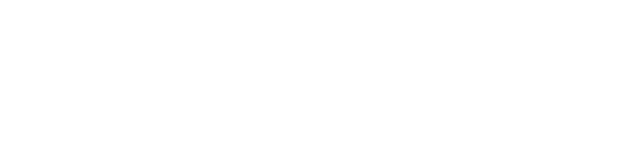
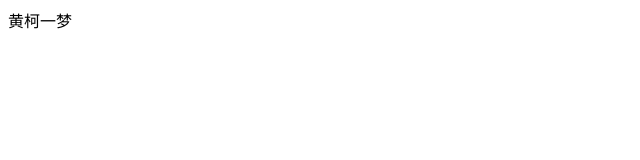
Before and after one commit to helai123/data_, a plain HTML site: page index.html in a window 1280 px wide. Shown: the full height of the page, 0-640 px from the left. Drawn offline with Linux system fonts and the light colour scheme.

Commit message:
添加div

```diff
--- a/index.html
+++ b/index.html
@@ -9,6 +9,7 @@
 </head>
 <body>
 
+    <div class="box">黄柯一梦</div>
     <script src="./js/index.js"></script>
 </body>
 </html>
```
